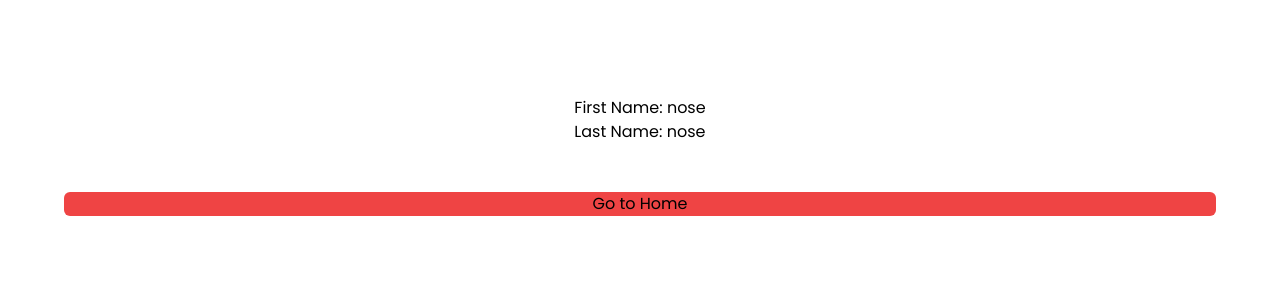
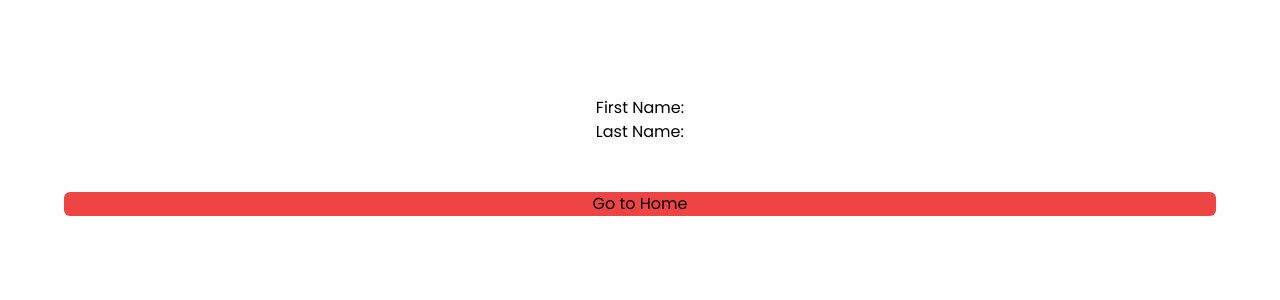
Before and after one commit to fano5528/auth-client, a React (Create React App) app: page /dashboard in a window 1280 px wide. Shown: the top 300 px of the page. Built offline with nearby package versions, Linux system fonts and the light colour scheme; no server answers; sample sign-in values are in the browser's storage; what react-auth-kit would draw is missing.

Commit message:
nmms si por esto no jalaba

```diff
--- a/src/pages/Dashboard.js
+++ b/src/pages/Dashboard.js
@@ -43,8 +43,8 @@ export default function Dashboard() {
         <div className="flex flex-col items-center">
         <h1 className="text-center mt-24 font-bold text-3xl"></h1>
         <ul>
-            <li>First Name: { firstName || "nose" }</li>
-            <li>Last Name: { lastName || "nose" }</li>
+            <li>First Name: {firstName}</li>
+            <li>Last Name: {lastName}</li>
         </ul>
         <Link to="/" className="mt-12 w-[90%] bg-red-500 rounded-md mx-auto text-center">Go to Home</Link>
         </div>
```
